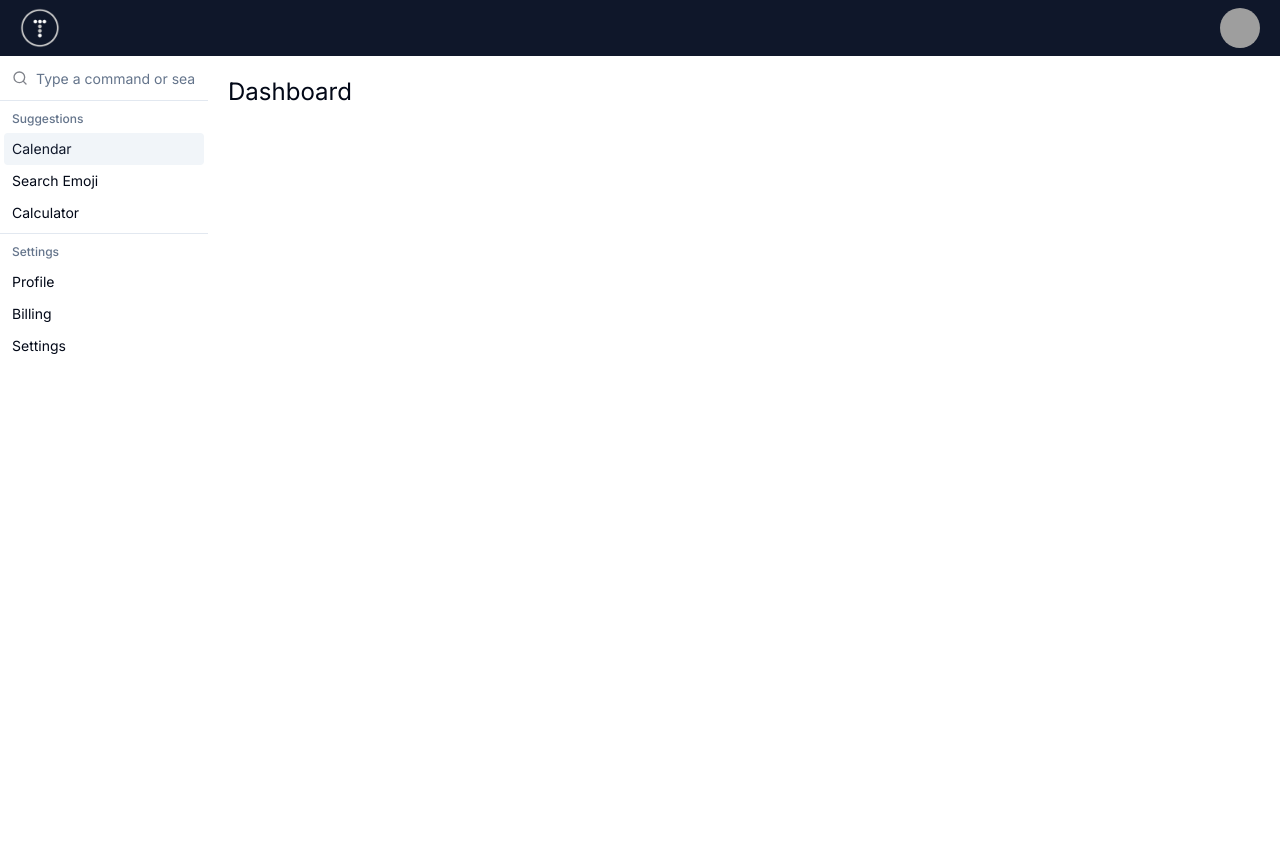
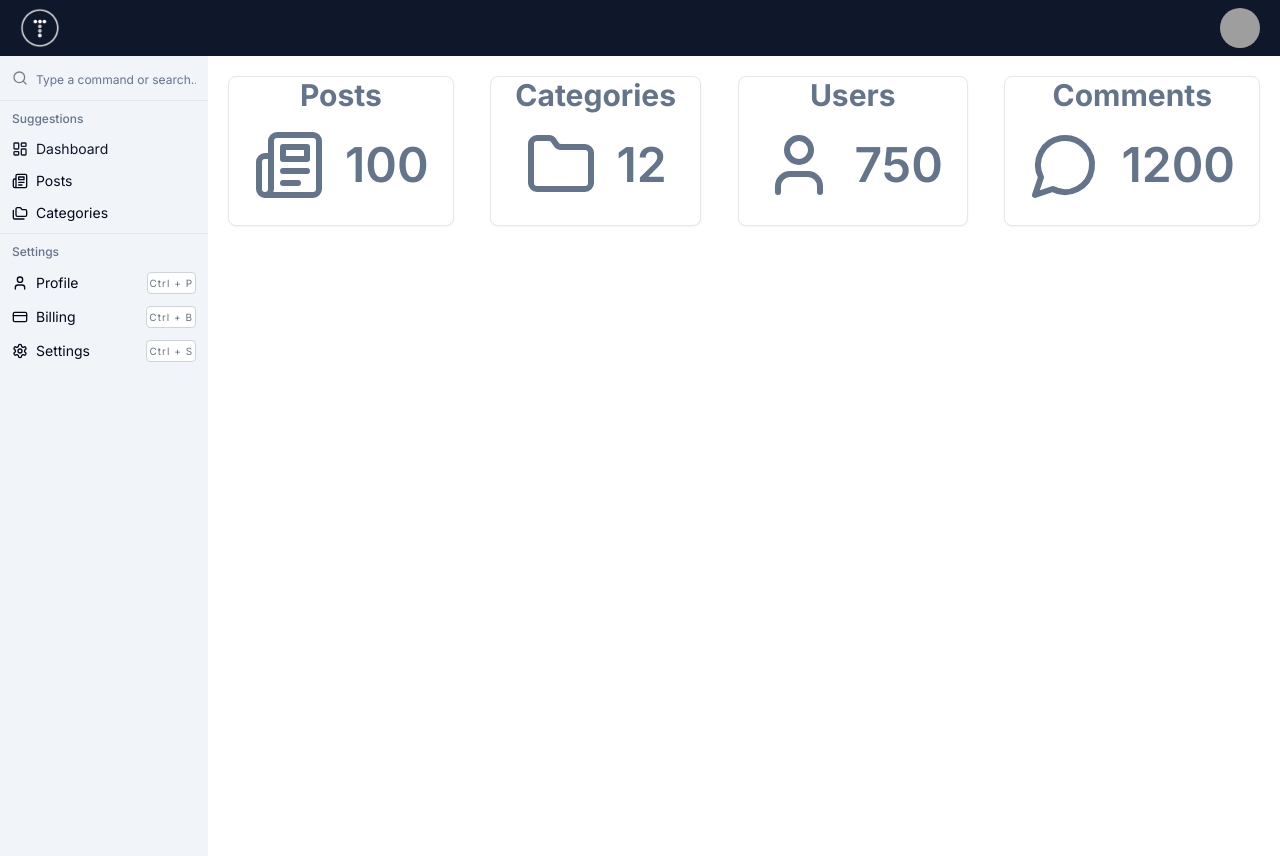
Before and after one commit to laviveti/traversypress-ui, a Next.js app: page / in a window 1280 px wide. Built offline with nearby package versions, Linux system fonts and the light colour scheme; grey boxes are pictures that could not be loaded.

Commit message:
feat: capítulo "Post Data Array & Types"

```diff
--- a/app/page.tsx
+++ b/app/page.tsx
@@ -1,9 +1,31 @@
-import { Button } from "@/components/ui/button";
+import DashboardCard from "@/components/dashboard/DashboardCard";
+import { Folder, MessageCircle, Newspaper, User } from "lucide-react";
 
 export default function Home() {
   return (
     <>
-      <h1 className="text-2xl">Dashboard</h1>
+      <div className="flex flex-col md:flex-row justify-between gap-5 mb-5">
+        <DashboardCard
+          title="Posts"
+          count={100}
+          icon={<Newspaper className="text-slate-500" size={72} />}
+        />
+        <DashboardCard
+          title="Categories"
+          count={12}
+          icon={<Folder className="text-slate-500" size={72} />}
+        />
+        <DashboardCard
+          title="Users"
+          count={750}
+          icon={<User className="text-slate-500" size={72} />}
+        />
+        <DashboardCard
+          title="Comments"
+          count={1200}
+          icon={<MessageCircle className="text-slate-500" size={72} />}
+        />
+      </div>
     </>
   );
 }
--- a/components/Sidebar.tsx
+++ b/components/Sidebar.tsx
@@ -1,6 +1,5 @@
 import {
   Command,
-  CommandDialog,
   CommandEmpty,
   CommandGroup,
   CommandInput,
@@ -21,20 +20,41 @@
 
 const Sidebar = () => {
   return (
-    <Command>
+    <Command className="bg-secondary rounded-none">
       <CommandInput placeholder="Type a command or search..." />
       <CommandList>
         <CommandEmpty>No results found.</CommandEmpty>
         <CommandGroup heading="Suggestions">
-          <CommandItem>Calendar</CommandItem>
-          <CommandItem>Search Emoji</CommandItem>
-          <CommandItem>Calculator</CommandItem>
+          <CommandItem>
+            <LayoutDashboard className=" size-4 mr-2" />
+            <Link href={"/"}>Dashboard</Link>
+          </CommandItem>
+          <CommandItem>
+            <Newspaper className=" size-4 mr-2" />
+            <Link href={"/posts"}>Posts</Link>
+          </CommandItem>
+          <CommandItem>
+            <Folders className=" size-4 mr-2" />
+            <Link href={"#"}>Categories</Link>
+          </CommandItem>
         </CommandGroup>
         <CommandSeparator />
         <CommandGroup heading="Settings">
-          <CommandItem>Profile</CommandItem>
-          <CommandItem>Billing</CommandItem>
-          <CommandItem>Settings</CommandItem>
+          <CommandItem>
+            <User className="mr-2 size-4" />
+            <span>Profile</span>
+            <CommandShortcut>Ctrl + P</CommandShortcut>
+          </CommandItem>
+          <CommandItem>
+            <CreditCard className="mr-2 size-4" />
+            <span>Billing</span>
+            <CommandShortcut>Ctrl + B</CommandShortcut>
+          </CommandItem>
+          <CommandItem>
+            <Settings className="mr-2 size-4" />
+            <span>Settings</span>
+            <CommandShortcut>Ctrl + S</CommandShortcut>
+          </CommandItem>
         </CommandGroup>
       </CommandList>
     </Command>
--- /dev/null
+++ b/components/dashboard/DashboardCard.tsx
@@ -0,0 +1,29 @@
+import { Card, CardContent } from "@/components/ui/card";
+import { LucideIcon } from "lucide-react";
+import { FC } from "react";
+
+interface DashboardCardProps {
+  title: string;
+  count: number;
+  icon: React.ReactElement<LucideIcon>;
+}
+
+const DashboardCard: FC<DashboardCardProps> = ({ title, count, icon }) => {
+  return (
+    <Card>
+      <CardContent>
+        <h3 className=" text-3xl text-center mb-4 font-bold text-slate-500 dark:text-slate-200">
+          {title}
+        </h3>
+        <div className="flex gap-5 justify-center items-center">
+          {icon}
+          <h3 className="text-5xl font-semibold text-slate-500 dark:text-slate-200">
+            {count}
+          </h3>
+        </div>
+      </CardContent>
+    </Card>
+  );
+};
+
+export default DashboardCard;
--- /dev/null
+++ b/components/ui/card.tsx
@@ -0,0 +1,79 @@
+import * as React from "react"
+
+import { cn } from "@/lib/utils"
+
+const Card = React.forwardRef<
+  HTMLDivElement,
+  React.HTMLAttributes<HTMLDivElement>
+>(({ className, ...props }, ref) => (
+  <div
+    ref={ref}
+    className={cn(
+      "rounded-lg border bg-card text-card-foreground shadow-sm",
+      className
+    )}
+    {...props}
+  />
+))
+Card.displayName = "Card"
+
+const CardHeader = React.forwardRef<
+  HTMLDivElement,
+  React.HTMLAttributes<HTMLDivElement>
+>(({ className, ...props }, ref) => (
+  <div
+    ref={ref}
+    className={cn("flex flex-col space-y-1.5 p-6", className)}
+    {...props}
+  />
+))
+CardHeader.displayName = "CardHeader"
+
+const CardTitle = React.forwardRef<
+  HTMLParagraphElement,
+  React.HTMLAttributes<HTMLHeadingElement>
+>(({ className, ...props }, ref) => (
+  <h3
+    ref={ref}
+    className={cn(
+      "text-2xl font-semibold leading-none tracking-tight",
+      className
+    )}
+    {...props}
+  />
+))
+CardTitle.displayName = "CardTitle"
+
+const CardDescription = React.forwardRef<
+  HTMLParagraphElement,
+  React.HTMLAttributes<HTMLParagraphElement>
+>(({ className, ...props }, ref) => (
+  <p
+    ref={ref}
+    className={cn("text-sm text-muted-foreground", className)}
+    {...props}
+  />
+))
+CardDescription.displayName = "CardDescription"
+
+const CardContent = React.forwardRef<
+  HTMLDivElement,
+  React.HTMLAttributes<HTMLDivElement>
+>(({ className, ...props }, ref) => (
+  <div ref={ref} className={cn("p-6 pt-0", className)} {...props} />
+))
+CardContent.displayName = "CardContent"
+
+const CardFooter = React.forwardRef<
+  HTMLDivElement,
+  React.HTMLAttributes<HTMLDivElement>
+>(({ className, ...props }, ref) => (
+  <div
+    ref={ref}
+    className={cn("flex items-center p-6 pt-0", className)}
+    {...props}
+  />
+))
+CardFooter.displayName = "CardFooter"
+
+export { Card, CardHeader, CardFooter, CardTitle, CardDescription, CardContent }
--- a/components/ui/command.tsx
+++ b/components/ui/command.tsx
@@ -1,12 +1,12 @@
-"use client"
+"use client";
 
-import * as React from "react"
-import { type DialogProps } from "@radix-ui/react-dialog"
-import { Command as CommandPrimitive } from "cmdk"
-import { Search } from "lucide-react"
+import * as React from "react";
+import { type DialogProps } from "@radix-ui/react-dialog";
+import { Command as CommandPrimitive } from "cmdk";
+import { Search } from "lucide-react";
 
-import { cn } from "@/lib/utils"
-import { Dialog, DialogContent } from "@/components/ui/dialog"
+import { cn } from "@/lib/utils";
+import { Dialog, DialogContent } from "@/components/ui/dialog";
 
 const Command = React.forwardRef<
   React.ElementRef<typeof CommandPrimitive>,
@@ -20,8 +20,8 @@
     )}
     {...props}
   />
-))
-Command.displayName = CommandPrimitive.displayName
+));
+Command.displayName = CommandPrimitive.displayName;
 
 interface CommandDialogProps extends DialogProps {}
 
@@ -34,8 +34,8 @@
         </Command>
       </DialogContent>
     </Dialog>
-  )
-}
+  );
+};
 
 const CommandInput = React.forwardRef<
   React.ElementRef<typeof CommandPrimitive.Input>,
@@ -46,15 +46,15 @@
     <CommandPrimitive.Input
       ref={ref}
       className={cn(
-        "flex h-11 w-full rounded-md bg-transparent py-3 text-sm outline-none placeholder:text-muted-foreground disabled:cursor-not-allowed disabled:opacity-50",
+        "flex h-11 w-full placeholder:text-xs rounded-md bg-transparent py-3 text-sm outline-none placeholder:text-muted-foreground disabled:cursor-not-allowed disabled:opacity-50",
         className
       )}
       {...props}
     />
   </div>
-))
+));
 
-CommandInput.displayName = CommandPrimitive.Input.displayName
+CommandInput.displayName = CommandPrimitive.Input.displayName;
 
 const CommandList = React.forwardRef<
   React.ElementRef<typeof CommandPrimitive.List>,
@@ -65,9 +65,9 @@
     className={cn("max-h-[300px] overflow-y-auto overflow-x-hidden", className)}
     {...props}
   />
-))
+));
 
-CommandList.displayName = CommandPrimitive.List.displayName
+CommandList.displayName = CommandPrimitive.List.displayName;
 
 const CommandEmpty = React.forwardRef<
   React.ElementRef<typeof CommandPrimitive.Empty>,
@@ -78,9 +78,9 @@
     className="py-6 text-center text-sm"
     {...props}
   />
-))
+));
 
-CommandEmpty.displayName = CommandPrimitive.Empty.displayName
+CommandEmpty.displayName = CommandPrimitive.Empty.displayName;
 
 const CommandGroup = React.forwardRef<
   React.ElementRef<typeof CommandPrimitive.Group>,
@@ -94,9 +94,9 @@
     )}
     {...props}
   />
-))
+));
 
-CommandGroup.displayName = CommandPrimitive.Group.displayName
+CommandGroup.displayName = CommandPrimitive.Group.displayName;
 
 const CommandSeparator = React.forwardRef<
   React.ElementRef<typeof CommandPrimitive.Separator>,
@@ -107,8 +107,8 @@
     className={cn("-mx-1 h-px bg-border", className)}
     {...props}
   />
-))
-CommandSeparator.displayName = CommandPrimitive.Separator.displayName
+));
+CommandSeparator.displayName = CommandPrimitive.Separator.displayName;
 
 const CommandItem = React.forwardRef<
   React.ElementRef<typeof CommandPrimitive.Item>,
@@ -122,9 +122,9 @@
     )}
     {...props}
   />
-))
+));
 
-CommandItem.displayName = CommandPrimitive.Item.displayName
+CommandItem.displayName = CommandPrimitive.Item.displayName;
 
 const CommandShortcut = ({
   className,
@@ -133,14 +133,14 @@
   return (
     <span
       className={cn(
-        "ml-auto text-xs tracking-widest text-muted-foreground",
+        "ml-auto text-[10px] bg-background px-0.5 rounded border leading-5 border-slate-300 tracking-widest text-muted-foreground",
         className
       )}
       {...props}
     />
-  )
-}
-CommandShortcut.displayName = "CommandShortcut"
+  );
+};
+CommandShortcut.displayName = "CommandShortcut";
 
 export {
   Command,
@@ -152,4 +152,4 @@
   CommandItem,
   CommandShortcut,
   CommandSeparator,
-}
+};
```
